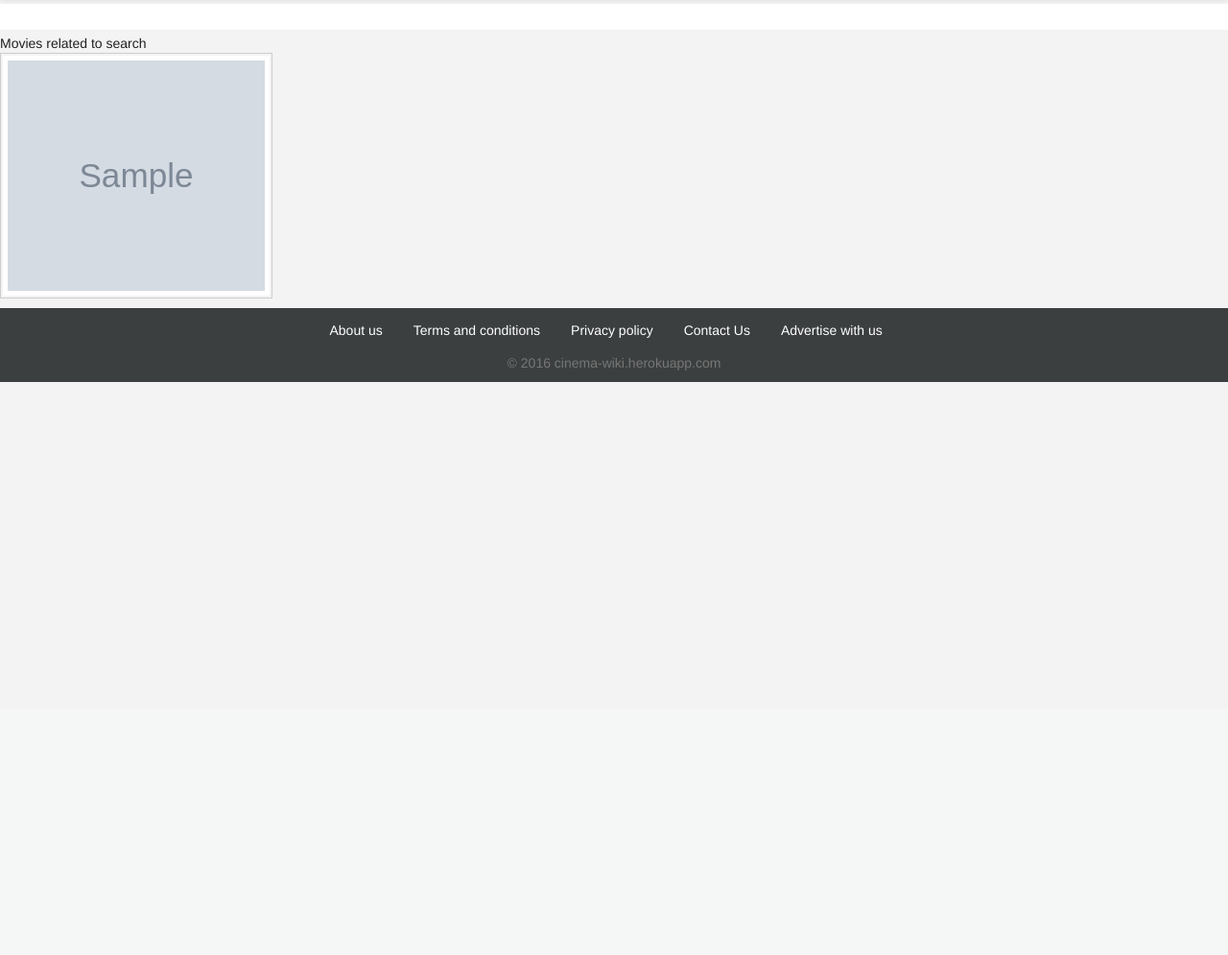
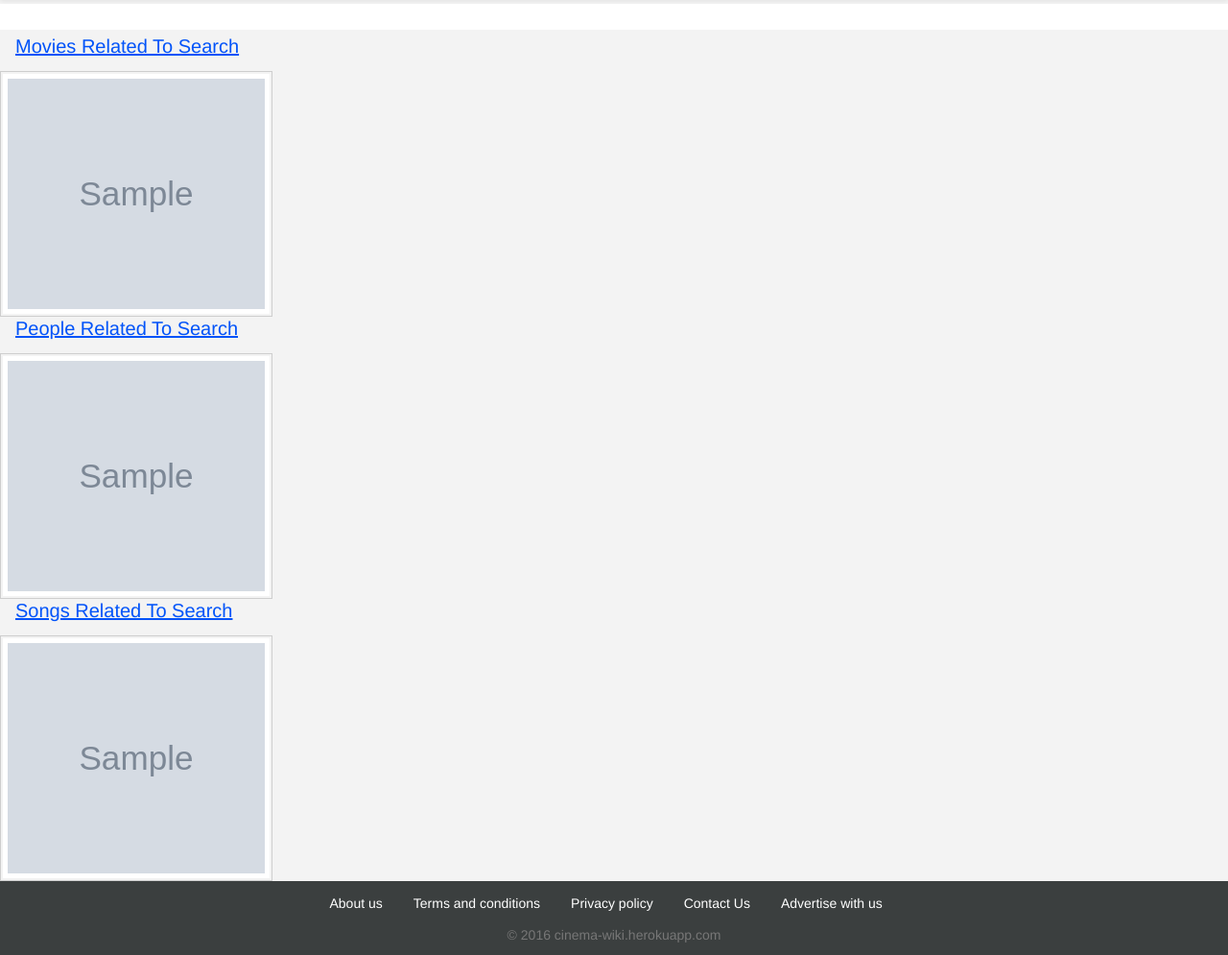
Before and after one commit to AnjaneyuluBatta505/moviewiki, a Django app: page /search/ in a window 1280 px wide. Shown: the part 61-1056 px from the top of the page at 96% size. Before the commit the page ends 459 px from the top, so only its background shows below. Run offline with Django 3.2, Linux system fonts and the light colour scheme; tables that the repository leaves empty hold one stand-in row (values such as "Sample post"); grey boxes marked "Sample" are stand-in pictures; some libraries are stand-ins or nearby versions.

Commit message:
search functionality implemented

```diff
--- a/static/css/main.css
+++ b/static/css/main.css
@@ -86,6 +86,7 @@ a.btn:hover{
   padding: 5px;
 }
 .movies{
+  min-height: 505px;
   background: #f3f3f3;
   display: inline-block;
   padding: 0px;
@@ -249,6 +250,10 @@ a.btn:hover{
 }
 
 .footer{
+  /*position: absolute;*/
+  left: 0;
+  bottom: 0;
+  width: 100%;
   background-color: #3b3f3f;
 }
 /* advertisement */
@@ -273,6 +278,7 @@ a.btn:hover{
   margin: 5px 0 5px 0;
   padding: 3px;
 }
+
 footer ul {
   list-style-type: none;
   margin: 0 25% 0 25%;
@@ -288,3 +294,26 @@ footer ul li a {
   text-align: center;
   padding: 14px 16px;
 }
+.search h3{
+  color: #0053f9;
+  padding-bottom: 15px;
+  font-size: 20px;
+  margin: 0px;
+  text-align: left;
+  text-transform: capitalize;
+  text-decoration: underline;
+}
+.search .search-not-found {
+  font-size: 20px;
+}
+.search .search-not-found img {
+  width: 30%;
+}
+.search .search-not-found h3 {
+  text-align: center;
+  position: absolute;
+  top: 15%;
+  left: 50%;
+  color: orange;
+  font-weight: 600;
+}
--- a/templates/base.html
+++ b/templates/base.html
@@ -63,7 +63,7 @@
           <a class="navbar-brand" href="/">CinemaWiki</a>
         </div>
         <div class="col-md-10">
-          <form class="search-bar">
+          <form action="{% url 'wiki:search' %}" class="search-bar" method="get">
               <input type="text" name="query" placeholder="serach for movies, actors, songs, technicians, etc. " required class="search">
               <button type="submit">Go</button>
             </form>
--- a/templates/search.html
+++ b/templates/search.html
@@ -1,42 +1,45 @@
 {% extends "base.html" %}
+{% load static %}
 {% block content %}
-  <div class="col-md-8 movies">
-  <div>Movies related to search</div>
-    {% for movie in movie_list %}
+  <div class="col-md-8 movies search">
+  {% if movies %}
+    <div class="col-md-12"><h3>Movies related to search</h3></div>
+    {% for movie in movies %}
       <!-- movie -->
       <div class="col-md-4 movie">
         <a href="{% url 'wiki:movie' slug=movie.slug %}">
         <img src="{{ movie.image }}"></a>
       </div>
     {% endfor %}
-      <!-- Load More -->
-    {% if page_obj.has_next %}
-      <div class="col-md-12 load-more">
-        <a id="load_more" href="/?page={{ page_obj.next_page_number }}" pend="{{ paginator.num_pages }}" pcurrent="{{ page_obj.next_page_number }}" class="btn btn-block"> + MORE </a>
+  {% endif %}
+
+  {% if persons %}
+    <div class="col-md-12"><h3>People related to search</h3></div>
+    {% for person in persons %}
+      <!-- movie -->
+      <div class="col-md-4 movie">
+        <a href="{% url 'wiki:person' slug=person.slug %}">
+        <img src="{{ person.image }}"></a>
       </div>
-    {% endif %}
-    </div>
+    {% endfor %}
+  {% endif %}
 
+  {% if songs %}
+    <div class="col-md-12"><h3>Songs related to search</h3></div>
+    {% for song in songs %}
+      <!-- movie -->
+      <div class="col-md-4 movie">
+        <a href="{% url 'wiki:song' slug=song.slug movie_slug=song.movie.slug %}">
+        <img src="{{ song.image }}"></a>
+      </div>
+    {% endfor %}
+  {% endif %}
+  {% if not movies and not  persons and not songs %}
+  <!-- error mesage -->
+  <div class="col-md-offset-3 search-not-found">
+    <img src="{% static 'images/not-found.png' %}">
+    <h3>No Results found</h3>
+  </h1></div>
+  {% endif %}
+  </div>
 {% endblock %}
-
-{% block javascript %}
-<script type="text/javascript">
-  $("#load_more").click(function(e){
-    $this = $(this);
-    e.preventDefault();
-    pend = parseInt($(this).attr("pend"));
-    current = parseInt($(this).attr("pcurrent"))
-    $.get($(this).attr("href"), function(response){
-      $this.closest("div").before(response);
-      s = $this.attr("href")
-      s = s.replace(s.substring(s.indexOf("=")+1, s.length), current+1);
-      $this.attr("href", s);
-      $(this).attr("pcurrent", current+1);
-      if(current == pend){
-        $this.closest("div").hide();
-      }
-    })
-
-  });
-</script>
-{% endblock %}
--- a/wiki/views.py
+++ b/wiki/views.py
@@ -1,14 +1,16 @@
 from django.views.generic.list import ListView
 from django.views.generic.detail import DetailView
 from django.views.generic.base import TemplateView
+
+from django.db.models import Q
+
 from wiki.models import Person, Movie, Song
-# Create your views here.
 
 
 class HomeView(ListView):
     template_name = "home.html"
     model = Movie
-    paginate_by = 1
+    paginate_by = 10
 
     def get_template_names(self):
         if self.request.is_ajax():
@@ -16,9 +18,40 @@ class HomeView(ListView):
         return super(HomeView, self).get_template_names()
 
 
-class SearchView(ListView):
+class SearchView(TemplateView):
     template_name = "search.html"
     model = Movie
+
+    def get_context_data(self, **kwargs):
+        context = super(SearchView, self).get_context_data(**kwargs)
+        persons = Person.objects.all()
+        movies = Movie.objects.all()
+        songs = Song.objects.all()
+        query = self.request.GET.get("query")
+        if query:
+            query_list = query.split()
+            persons_query = None
+            for word in query_list:
+               q_aux = Q(name__icontains=word)|Q(nick_names__icontains=word)
+               persons_query = ( q_aux & persons_query ) if bool( persons_query ) else q_aux
+            movies_query = None
+            for word in query_list:
+               q_aux = Q(title__icontains=word)|Q(language__icontains=word)|Q(producer__icontains=word)|Q(director__icontains=word)
+               movies_query = ( q_aux & movies_query ) if bool( movies_query ) else q_aux
+            songs_query = None
+            for word in query_list:
+               q_aux = Q(title__icontains=word)|Q(lyrics__icontains=word)|Q(description__icontains=word)
+               songs_query = ( q_aux & songs_query ) if bool( songs_query ) else q_aux
+            persons = persons.filter(persons_query)
+            movies = movies.filter(movies_query)
+            songs = songs.filter(songs_query)
+        context.update({
+            "persons": persons[:150],
+            "movies": movies[:150],
+            "songs": songs[:150]
+        })
+        return context
+
 
 
 class MovieView(DetailView):
```
Also changed, not shown: templates/home.html (+5 -4 lines), static/images/not-found.png (added), 1 other file.
